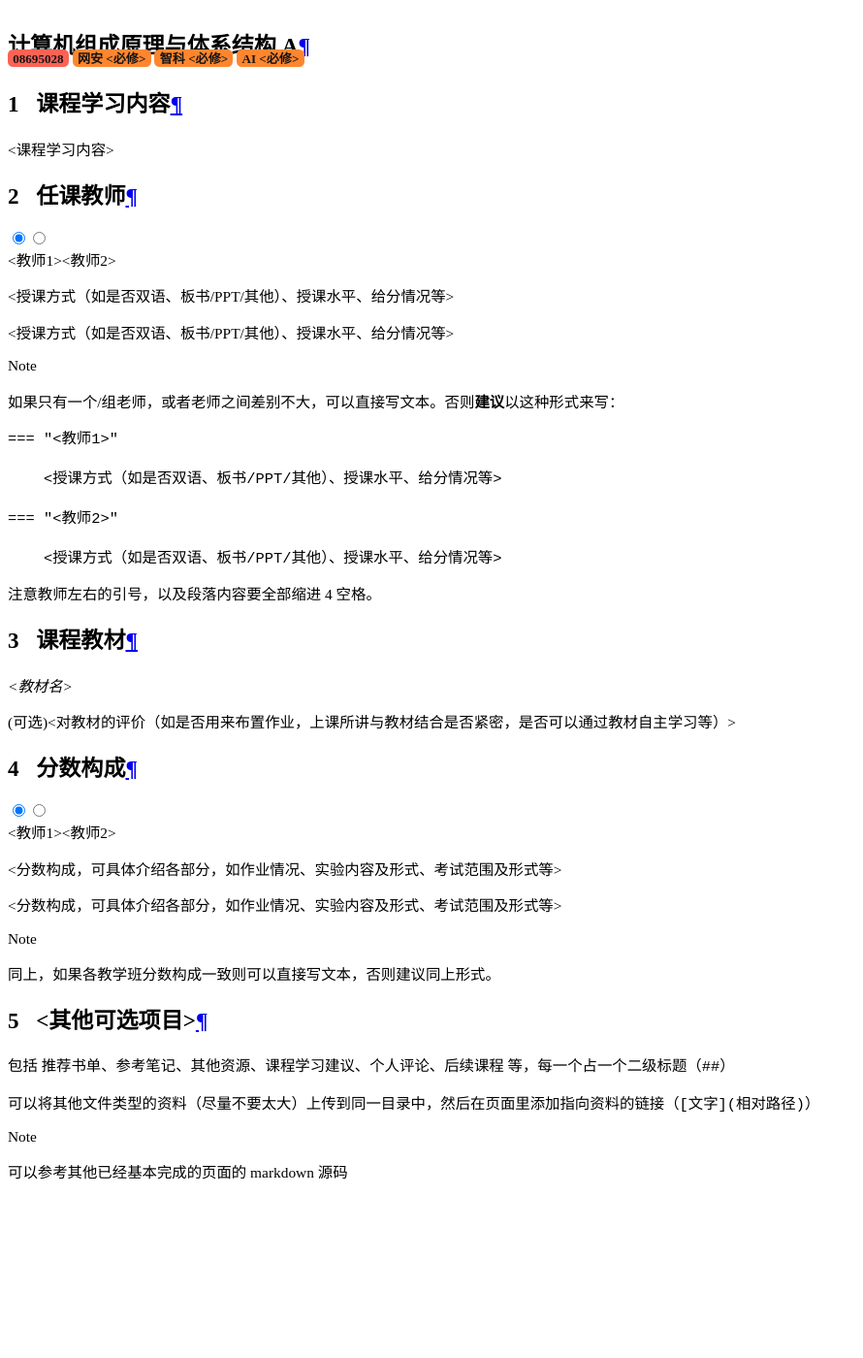
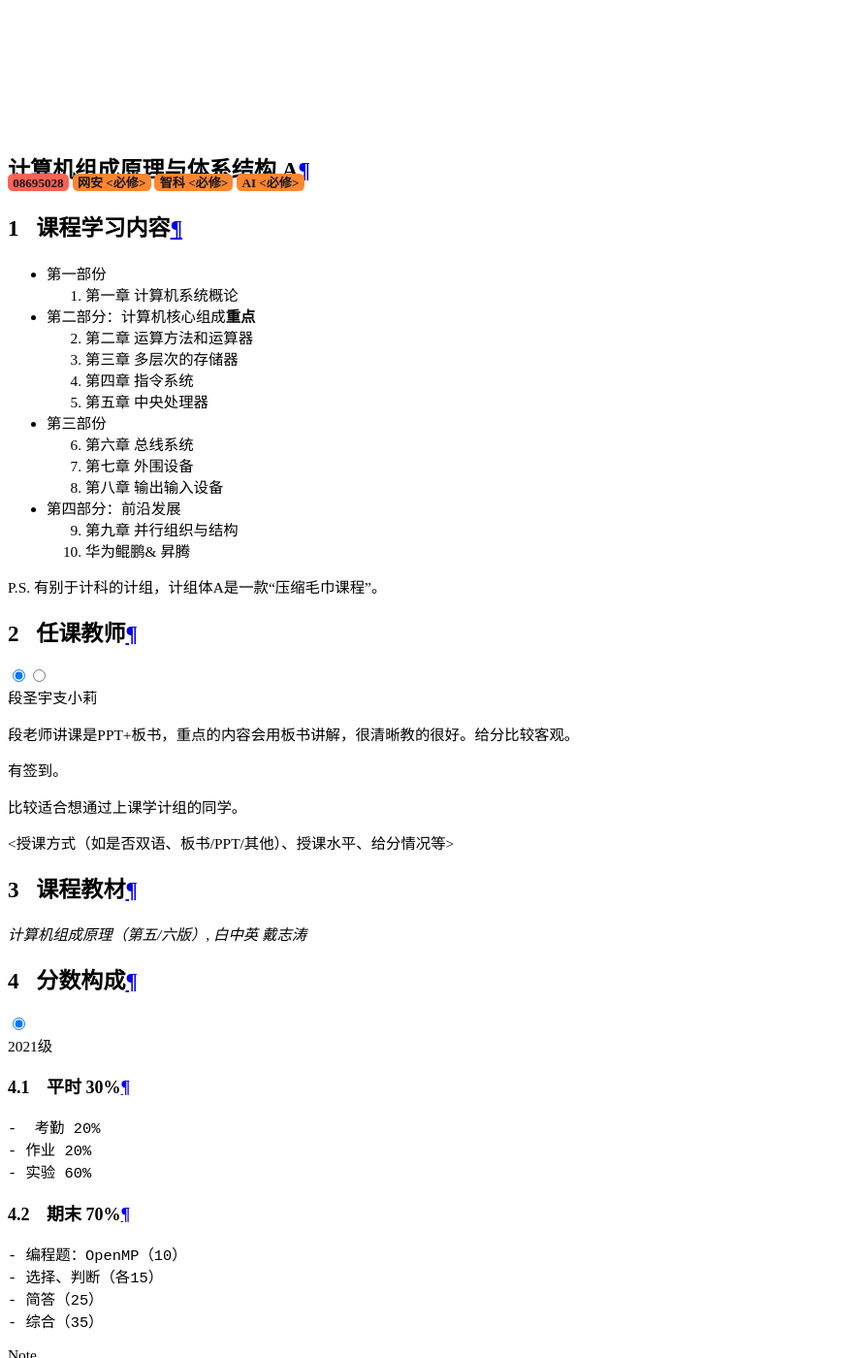
Before and after one commit to shu-cake1salie/SHU-Cyberspace-Security-101, an MkDocs documentation site: the page built from docs/1_course_computer/08695028_CS/index.md, in a window 1280 px wide and 1400 px high, scrolled down 15647 px. Shown: the whole window at 97% size, without its empty margins (0-890 px from the left). Built offline with MkDocs 1.6.1 and Material for MkDocs 9.7.7, drawn with Linux system fonts in a browser that asks for light colours; comment, search, counter and statistics services are not loaded; some of the changed text lies outside the part shown.

Commit message:
更新计组A
基本信息、dsy、21级考试信息

````diff
--- a/docs/1_course_computer/08695028_CS/index.md
+++ b/docs/1_course_computer/08695028_CS/index.md
@@ -8,46 +8,56 @@
 
 ## 课程学习内容
 
-<课程学习内容>
+- 第一部份
+	 1. 第一章 计算机系统概论
+- 第二部分：计算机核心组成**重点**
+	2. 第二章 运算方法和运算器
+	3. 第三章 多层次的存储器
+	4. 第四章 指令系统
+	5. 第五章 中央处理器
+- 第三部份
+	6. 第六章 总线系统
+	7. 第七章 外围设备
+	8. 第八章 输出输入设备
+- 第四部分：前沿发展
+	9. 第九章 并行组织与结构
+	10. 华为鲲鹏& 昇腾
+
+P.S. 有别于计科的计组，计组体A是一款“压缩毛巾课程”。
 
 ## 任课教师
 
-=== "<教师1>"
+=== "段圣宇"
+
+    段老师讲课是PPT+板书，重点的内容会用板书讲解，很清晰教的很好。给分比较客观。
+
+    有签到。
+
+    比较适合想通过上课学计组的同学。
+
+=== "支小莉"
 
     <授课方式（如是否双语、板书/PPT/其他）、授课水平、给分情况等>
 
-=== "<教师2>"
-
-    <授课方式（如是否双语、板书/PPT/其他）、授课水平、给分情况等>
-
-!!! note
-    如果只有一个/组老师，或者老师之间差别不大，可以直接写文本。否则**建议**以这种形式来写：
-    ```markdown
-    === "<教师1>"
-
-        <授课方式（如是否双语、板书/PPT/其他）、授课水平、给分情况等>
-
-    === "<教师2>"
-
-        <授课方式（如是否双语、板书/PPT/其他）、授课水平、给分情况等>
-    ```
-    注意教师左右的引号，以及段落内容要全部缩进 4 空格。
 
 ## 课程教材
 
-*<教材名>*
+*计算机组成原理（第五/六版）, 白中英 戴志涛*
 
-(可选)<对教材的评价（如是否用来布置作业，上课所讲与教材结合是否紧密，是否可以通过教材自主学习等）>
 
 ## 分数构成
 
-=== "<教师1>"
+=== "2021级"
 
-    <分数构成，可具体介绍各部分，如作业情况、实验内容及形式、考试范围及形式等>
-
-=== "<教师2>"
-
-    <分数构成，可具体介绍各部分，如作业情况、实验内容及形式、考试范围及形式等>
+    ### 平时 30%
+        -  考勤 20%
+        - 作业 20%
+        - 实验 60%
+    ### 期末 70%
+        - 编程题：OpenMP（10）
+        - 选择、判断（各15）
+        - 简答（25）
+        - 综合（35）
 
 !!! note
     同上，如果各教学班分数构成一致则可以直接写文本，否则建议同上形式。
````
